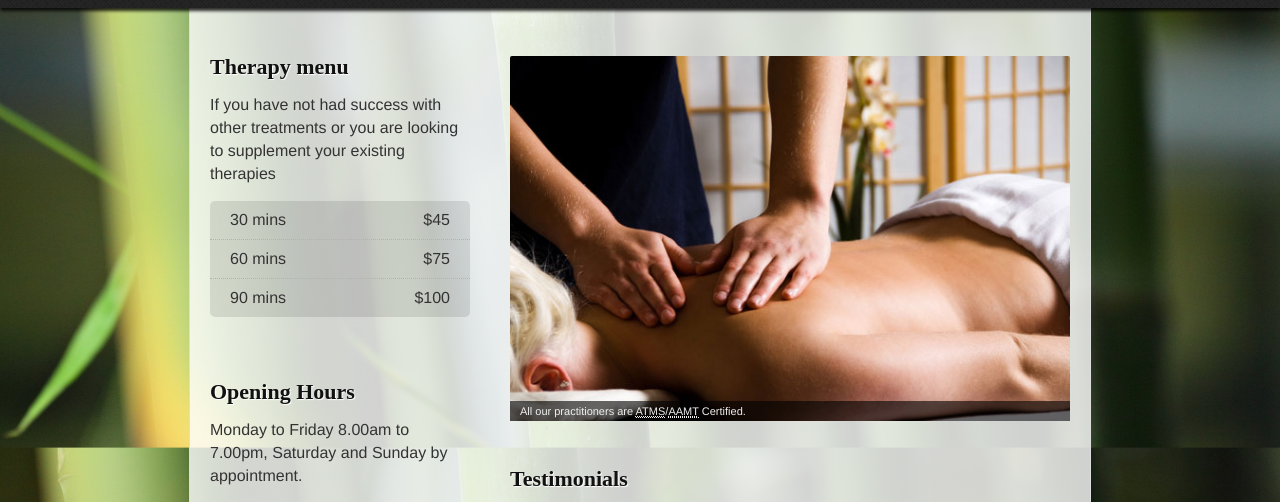
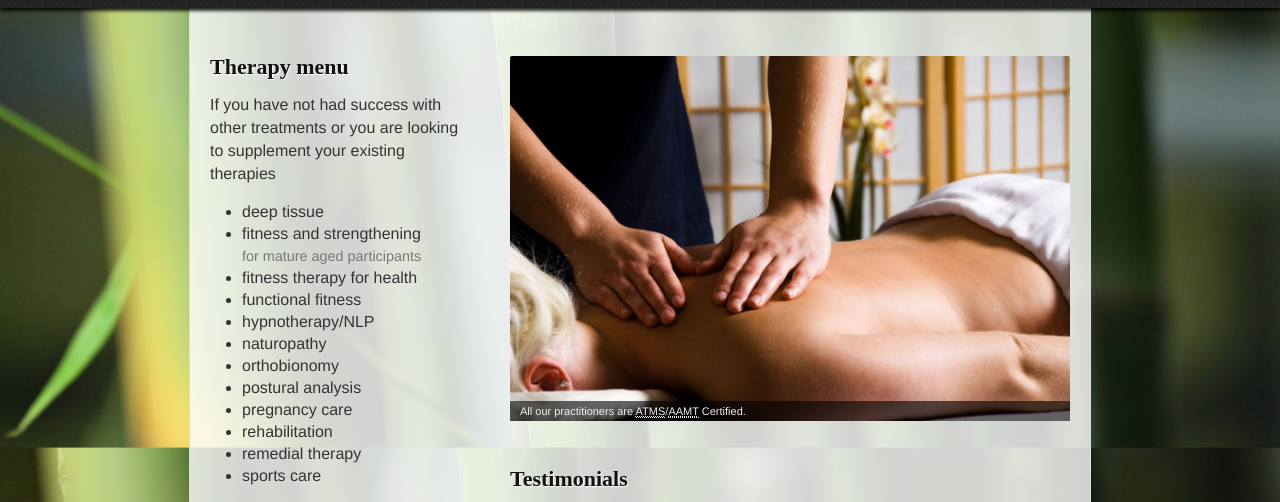
Before and after one commit to mtcmorris/cityhealthandmassage, a plain HTML site: page index.html in a window 1280 px wide. Shown: the part 406-908 px from the top of the page. Drawn offline with nearby package versions, Linux system fonts and the light colour scheme; a web font is replaced by a local one.

Commit message:
Round one alts

```diff
--- a/index.html
+++ b/index.html
@@ -36,14 +36,20 @@
       <div class="section">
         <h3>Therapy menu</h3>
         <p>If you have not had success with other treatments or you are looking to supplement your existing therapies</p>
-        <dl>
-          <dt>30 mins</dt>
-          <dd>$45</dd>
-          <dt>60 mins</dt>
-          <dd>$75</dd>
-          <dt>90 mins</dt>
-          <dd>$100</dd>
-        </dl>
+        <ul>
+          <li>deep tissue</li>
+          <li>fitness and strengthening <br><small>for mature aged participants </small></li>
+          <li>fitness therapy for health</li>
+          <li>functional fitness</li>
+          <li>hypnotherapy/NLP</li>
+          <li>naturopathy</li>
+          <li>orthobionomy</li>
+          <li>postural analysis</li>
+          <li>pregnancy care</li>
+          <li>rehabilitation</li>
+          <li>remedial therapy</li>
+          <li>sports care</li>
+        </ul>
       </div>
 
       <div class="section">
@@ -79,11 +85,11 @@
         <ul>
           <li>
             <p>&ldquo;I can say without a doubt, your knowledge and the way you practice is the best I have experienced &mdash; and trust me, with a body like mine you get a lot of work done.&rdquo;</p>
-            <p class="author"><strong>Steve</strong> reviewing Geoff</p>
+            <p class="author"><strong>Steve</strong></p>
           </li>
           <li>
             <p>&ldquo;Since coming to you my quality of life and my ability to think and operate has improved amazingly.  I have never met anyone with as much information as you have and you impart it so succintly&rdquo;</p>
-            <p class="author"><strong>Chris</strong> reviewing Geoff</p>
+            <p class="author"><strong>Chris</strong></p>
           </li>
         </ul>
       </div>
--- a/scss/_typography.scss
+++ b/scss/_typography.scss
@@ -17,7 +17,12 @@ h3 {
   text-shadow: 1px 1px 1px #fff;
 }
 
-p, dl, dd, address {
+p, dl, dd, address, li {
   -webkit-font-smoothing:antialiased;
   text-rendering:optimizeLegibility;
 }
+
+small {
+  font-size: 0.9em;
+  color: #777;
+}
--- a/scss/screen.scss
+++ b/scss/screen.scss
@@ -89,7 +89,11 @@ div.catch {
   padding: 3em 20px 0px;
   width: 860px;
   p { margin-bottom: 1.0em;   line-height: 23px; }
-  .one { width: 260px; }
+  .one { width: 260px;
+    li {
+      margin-left: 2.0em;
+    }
+  }
   .two { width: 560px;}
 }
 
```
Also changed, not shown: css/screen.css.
